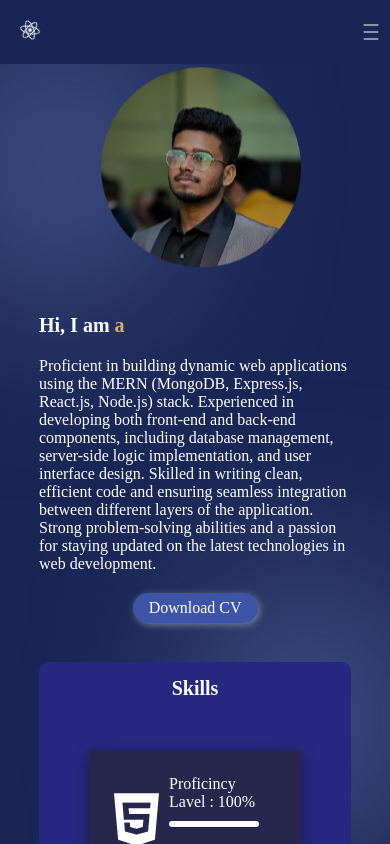
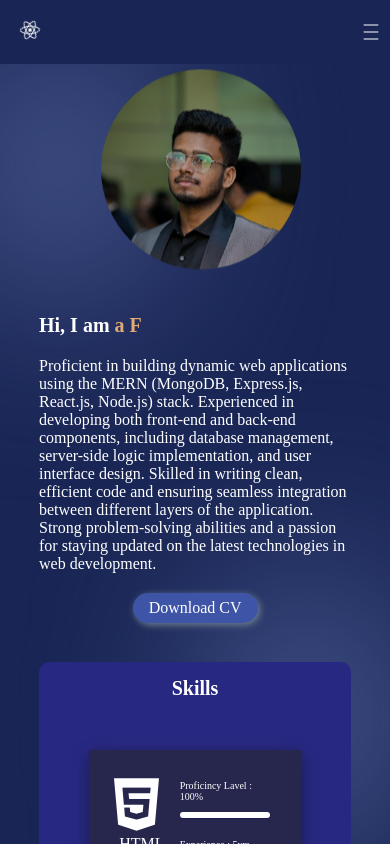
Before and after one commit to debjyotiroy0015/portfolio_using_react, a React (Vite) app in the folder portfolio_using_react/: page / in a window 390 px wide. Shown: the top 844 px of the page. Built offline with nearby package versions, Linux system fonts and the light colour scheme.

Commit message:
"add locomotive and fixed fontsize for mobile view"

```diff
--- a/portfolio_using_react/package.json
+++ b/portfolio_using_react/package.json
@@ -12,6 +12,7 @@
   "dependencies": {
     "aos": "^2.3.4",
     "framer-motion": "^11.0.24",
+    "locomotive-scroll": "^5.0.0-beta.11",
     "react": "^18.2.0",
     "react-dom": "^18.2.0",
     "react-icons": "^5.0.1",
--- a/portfolio_using_react/src/App.jsx
+++ b/portfolio_using_react/src/App.jsx
@@ -3,7 +3,10 @@
 import "../src/App.css";
 import HeroSection from "./components/HeroSection";
 import Skills from "./components/Skills";
+import LocomotiveScroll from "locomotive-scroll";
+
 const App = () => {
+  const locomotiveScroll = new LocomotiveScroll();
   return (
     <>
       <Navbar />
--- a/portfolio_using_react/src/assets/css/skills.css
+++ b/portfolio_using_react/src/assets/css/skills.css
@@ -70,4 +70,8 @@
   .progress-bar {
     width: 90px;
   }
+  .proficincy-level-text,
+  .experience-text {
+    font-size: 10px;
+  }
 }
```
Also changed, not shown: 1 other file (tests, documents, lock files or other folders).
